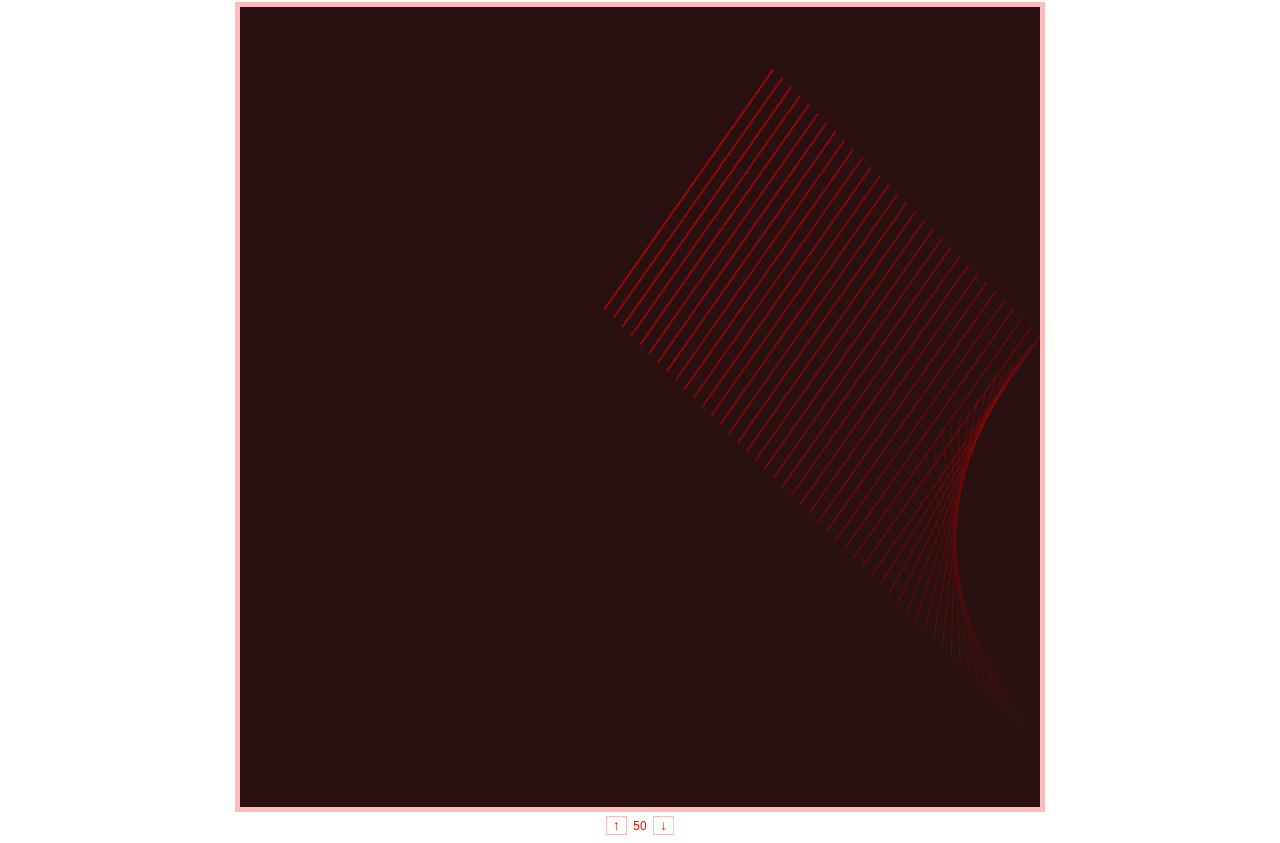
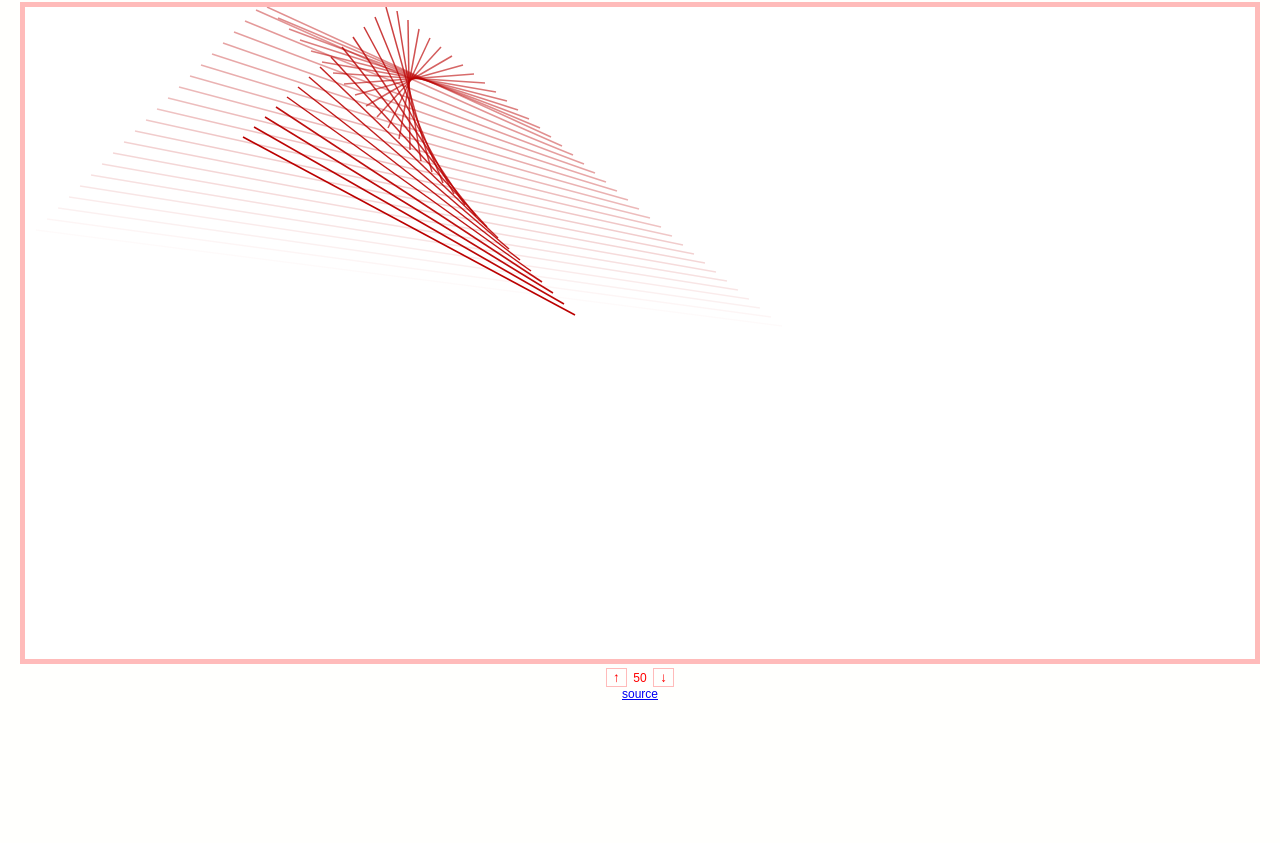
Before and after one commit to psobolik/bouncing-lines, a website built with Vite: page index.html in a window 1280 px wide. Shown: the part 87-930 px from the top of the page. After the commit the page ends 800 px from the top, so only its background shows below. Built offline with nearby package versions, Linux system fonts and the light colour scheme.

Commit message:
Dynamically size canvas

```diff
--- a/index.html
+++ b/index.html
@@ -7,10 +7,13 @@
     <title>Bouncing Lines</title>
   </head>
   <body>
-    <header>Lines…</header>
-    <div class="subheader">Watch them bounce!</div>
-    <canvas id="canvas" width="800" height="800"></canvas>
-    <footer  id="footer"><button id="upBtn">↑</button><span id="lineCount">50</span><button id="dnBtn">↓</button></footer>
+    <header>Lines…
+    <div class="subheader">Watch them bounce!</div></header>
+    <canvas id="canvas"></canvas>
+    <footer>
+      <button id="upBtn">↑</button><span id="lineCount">50</span><button id="dnBtn">↓</button>
+      <div><a href="https://github.com/psobolik/bouncing-lines.git">source</a></div>
+    </footer>
     <script type="module" src="/src/main.ts"></script>
   </body>
 </html>
--- a/src/main.ts
+++ b/src/main.ts
@@ -6,6 +6,7 @@ import Theme from "./theme.ts";
 
 const canvas = document.getElementById("canvas") as HTMLCanvasElement;
 const context = canvas.getContext('2d') as CanvasRenderingContext2D;
+const footer = document.getElementById("lineCount") as HTMLElement;
 
 const REPEAT_INTERVAL = 300;
 const INITIAL_LINE_COUNT = 50;
@@ -13,12 +14,18 @@ const LINE_WIDTH = 1.5;
 const lines: Line[] = [];
 const SHIFT = 10;
 
+const MARGIN = 50;
+const HEADER = document.querySelector<HTMLElement>('header');
+const TOP_MARGIN = HEADER ? HEADER.clientHeight : 0;
+const FOOTER = document.querySelector<HTMLElement>('footer');
+const BOTTOM_MARGIN = FOOTER ? FOOTER.clientHeight : 0;
+
 let lineCount = INITIAL_LINE_COUNT;
 const bumpLineCount = (count: number) => {
-    if (lineCount + count > 0)
+    if (lineCount + count > 0) {
         lineCount += count;
-    const footer = document.getElementById("lineCount") as HTMLElement;
-    footer.innerText = `${lineCount}`;
+        footer.innerText = `${lineCount}`;
+    }
 }
 
 document.addEventListener("keydown", (e) => {
@@ -69,14 +76,7 @@ window.matchMedia('(prefers-color-scheme: dark)').addEventListener('change', eve
     theme = event.matches ? Theme.dark() : Theme.light();
 });
 
-let theme: Theme =
-    window.matchMedia && window.matchMedia('(prefers-color-scheme: dark)').matches
-    ? Theme.dark()
-    : Theme.light();
-
-bumpLineCount(0); // Initialize UI
-
-const statefulLine = new StatefulLine(canvas.width, canvas.height, SHIFT);
+let statefulLine = new StatefulLine(canvas.width, canvas.height, SHIFT);
 const draw = () => {
     lines.push(statefulLine.line);
     Background.draw(context, theme);
@@ -89,4 +89,20 @@ const draw = () => {
     }
     statefulLine.shiftLine();
 }
+const resize = () => {
+    const canvasWidth = window.innerWidth - MARGIN;
+    const canvasHeight = window.innerHeight - TOP_MARGIN - BOTTOM_MARGIN - MARGIN;
+    context.canvas.width = canvasWidth;
+    context.canvas.height = canvasHeight;
+    statefulLine = new StatefulLine(canvasWidth, canvasHeight, SHIFT);
+    lines.length = 0;
+}
+
+let theme: Theme =
+  window.matchMedia && window.matchMedia('(prefers-color-scheme: dark)').matches
+    ? Theme.dark()
+    : Theme.light();
+bumpLineCount(0); // Initialize UI
+resize();
+window.addEventListener("resize", resize);
 setInterval(draw, 25);
--- a/src/stateful-line.ts
+++ b/src/stateful-line.ts
@@ -31,10 +31,12 @@ export default class StatefulLine {
         return new Line(left, top, right, bottom);
     }
     bounceShift = (shift: number) => {
-        // When the end of a line hits the wall, it always changes the direction,
-        // but sometimes the velocity is slightly reduced as well.
-        const velo = Util.random_choice(this.shift, (this.shift / 9) * 8, 4);
-        return shift > 0 ? velo * -1 : velo;
+        // When the end of a line hits the wall, it always changes direction,
+        // but sometimes the velocity is slightly changed as well.
+        const fraction = 10;
+        const fractions = this.shift / fraction;
+        const velo = Util.random_choice_3(this.shift, fractions * (fraction + 1), fractions * (fraction - 1), 6);
+        return shift > 0 ? -velo : velo;
     }
     shiftLine = () => {
         let left = this.line.left + this.leftShift;
--- a/src/style.css
+++ b/src/style.css
@@ -3,6 +3,7 @@
   --secondary: #200;
   --background: #fffffd;
   --highlight: #ff000044;
+  --link: #0000f5;
 
   font-family: sans-serif;
   background-color: var(--background);
@@ -20,11 +21,13 @@ header {
 }
 footer {
   font-size: 0.75em;
-  width: 800px;
   margin: auto;
 }
+a {
+  color: var(--link);
+}
 div.subheader {
-  font-size: 1.5em;
+  font-size: 0.75em;
   color: var(--secondary);
 }
 button {
@@ -44,5 +47,6 @@ button {
     --secondary: #fee;
     --background: #222;
     --highlight: #ff000044;
+    --link: #d0d0f5;
   }
 }
--- a/src/theme.ts
+++ b/src/theme.ts
@@ -3,8 +3,8 @@ export default class Theme {
     static DARK_MODE_BORDER = "#440000";
     static DARK_MODE_LINE = "#EE4422";
 
-    static LIGHT_MODE_BACKGROUND = "#2a1111";
-    static LIGHT_MODE_BORDER = "#FF0000";
+    static LIGHT_MODE_BACKGROUND = "#FFF";
+    static LIGHT_MODE_BORDER = "#880000";
     static LIGHT_MODE_LINE = "#BB0000";
 
     background: string;
--- a/src/util.ts
+++ b/src/util.ts
@@ -7,3 +7,6 @@ export const random_bool = (weight?: number) => {
 export const random_choice = <T>(optionA: T, option2: T, weight?: number): T => {
   return random_bool(weight) ? optionA : option2;
 };
+export const random_choice_3 = <T>(option: T, optionA: T, option2: T, weight?: number): T => {
+  return random_choice(option, random_choice(optionA, option2), weight)
+};
```
Also changed, not shown: deploy-notes.md (deleted, +0 -46 lines), 1 other file.
